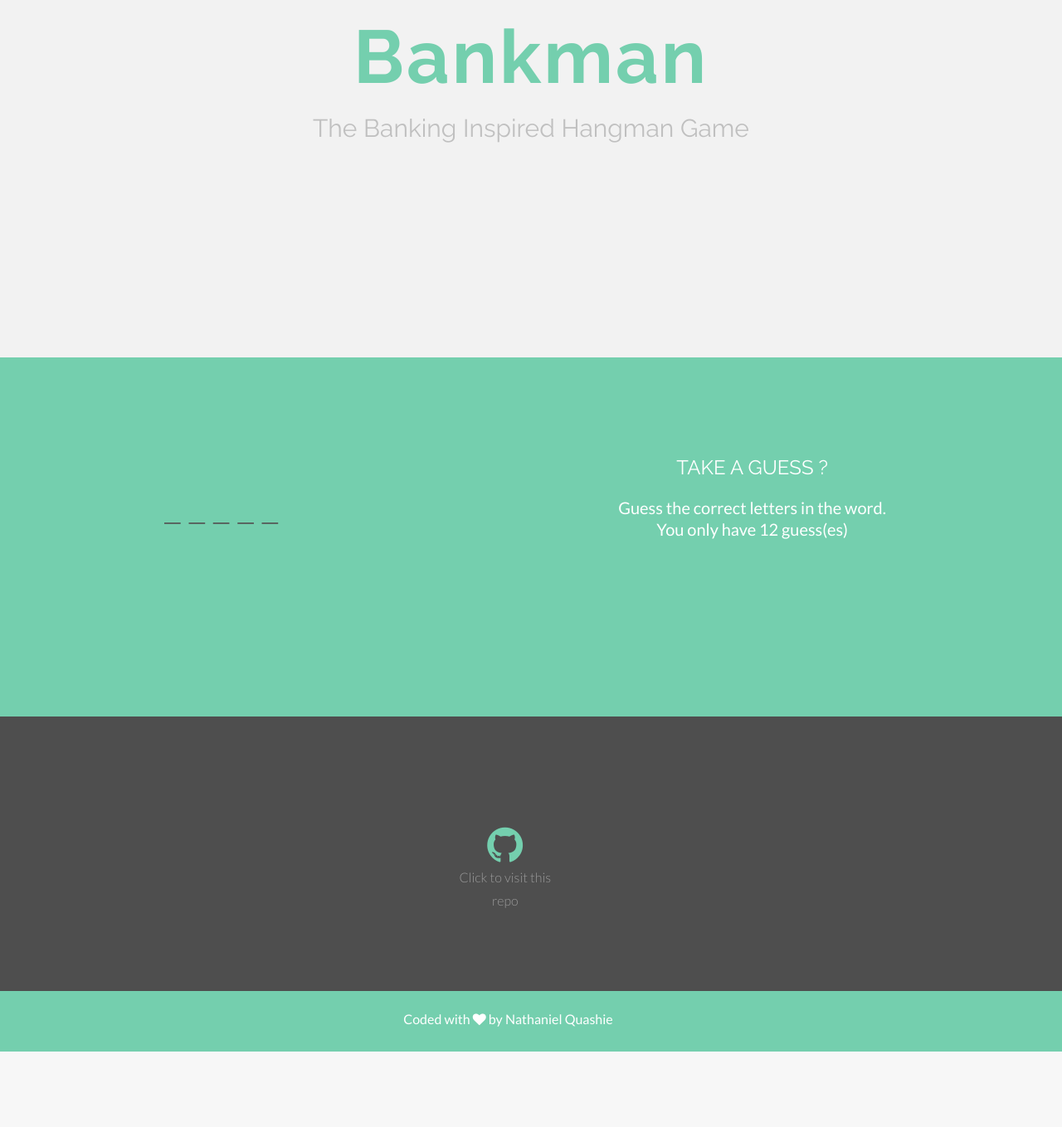
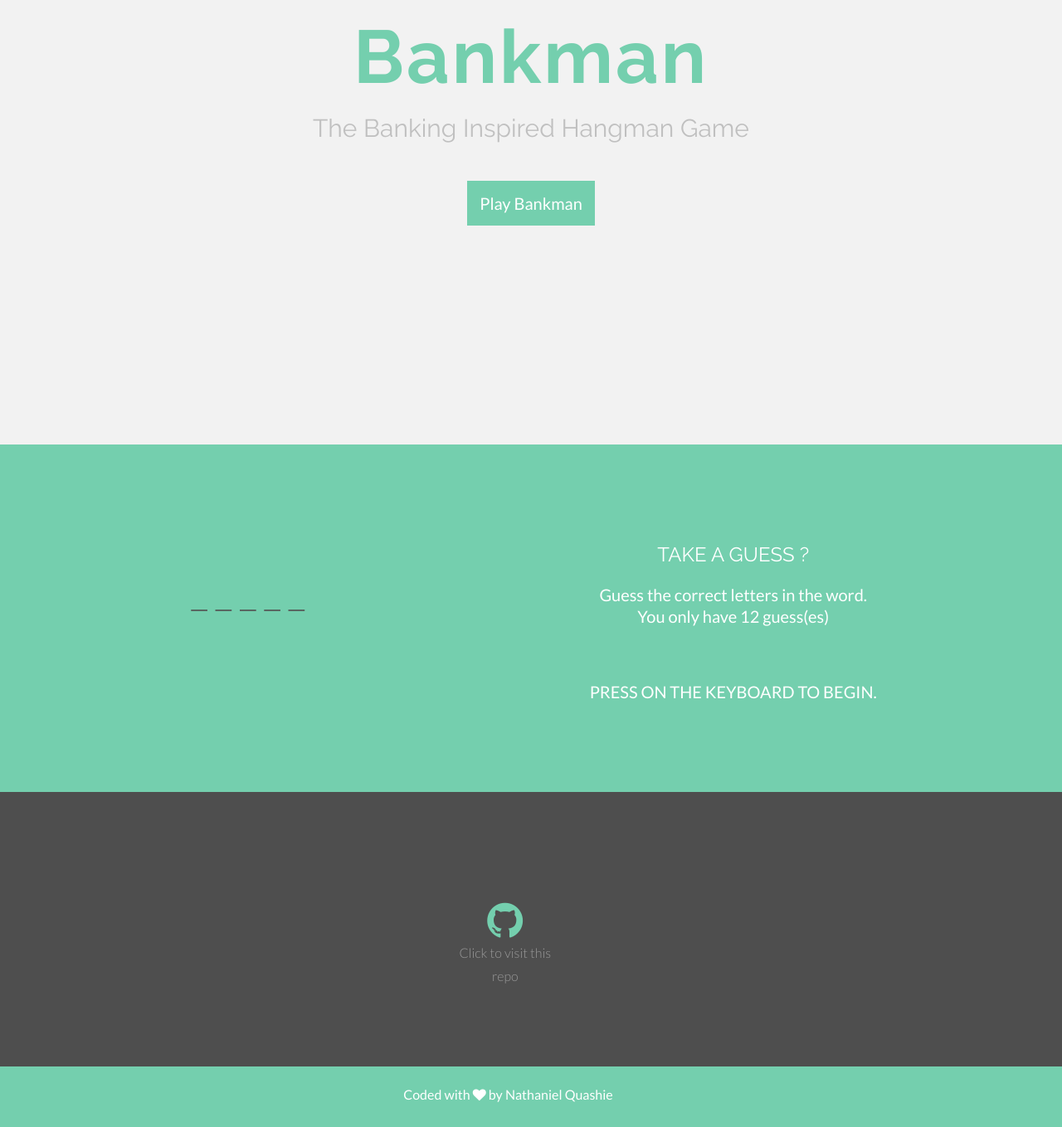
Before and after one commit to bklynate/hangman-game, a PHP site: page / in a window 1280 px wide. Shown: the part 321-1680 px from the top of the page at 83% size. Before the commit the page ends 1589 px from the top, so only its background shows below. Run offline with PHP 8.4, Linux system fonts and the light colour scheme; some libraries are stand-ins or nearby versions.

Commit message:
Add UI changes

```diff
--- a/assets/js/game.js
+++ b/assets/js/game.js
@@ -13,6 +13,7 @@ var wordbank = [
   'deposit',
   'interest'
 ];
+
 var gameSounds = {
 	wrong: {
 		sound: new Howl({
@@ -35,6 +36,7 @@ var gameSounds = {
     })
   }
 }
+
 var randomWordIndex = Math.floor(Math.random() * wordbank.length);
 var chosenWord = wordbank[randomWordIndex];
 var chosenWordArr = chosenWord.split("");
--- a/assets/temp/css/main.css
+++ b/assets/temp/css/main.css
@@ -88,6 +88,16 @@ a:after {
 .github-repo-text {
   color: #999;
 }
+#tagline {
+  margin-bottom: 60px;
+}
+#playGameBtn {
+  color: #fff;
+  background-color: #74cfae;
+  padding: 15px;
+  font-size: 20px;
+  font-weight: 400;
+}
 /* WRAP SECTIONS */
 /* hello */
 #intro {
@@ -123,6 +133,12 @@ a:after {
 	font-weight: 400;
 	font-size: 20px;
   line-height: 1px;
+}
+#instructions {
+  margin-top: 90px;
+  margin-bottom: -80px;
+  text-transform: uppercase;
+  font-weight: 900;
 }
 /* Display */
 #display {
--- a/index.html
+++ b/index.html
@@ -47,15 +47,17 @@
     	<div class="row">
     		<div class="col-lg-8 col-lg-offset-2 centered">
     			<h1>Bankman</h1>
-    			<h2>The Banking Inspired Hangman Game</h2>
+    			<h2 id="tagline">The Banking Inspired Hangman Game</h2>
+          <p><a href="#game" id="playGameBtn">Play Bankman</a></p>
     		</div><!-- /col-lg-8 -->
     	</div><!-- /row -->
     </div> <!-- /container -->
 	</div><!-- /intro -->
 
   <!-- Green display section -->
+  <section id="game"></section>
 	<div id="green">
-		<div class="container-fluid">
+		<div class="container">
 			<div class="row">
 				<div class="col-lg-5 centered">
 					<div id="display">
@@ -67,6 +69,7 @@
 					<span id="winOrLose"><h3>TAKE A GUESS ? <span id="guessOutcome"></span></h3></span>
 					<p>Guess the correct letters in the word. </p>
           <p>You only have <span id="guessesLeft"></span> guess(es)</p>
+          <p id="instructions">press on the keyboard to begin.</p>
 				</div>
 			</div>
 		</div>
```
Also changed, not shown: assets/css/main.css (+18 -0 lines).
